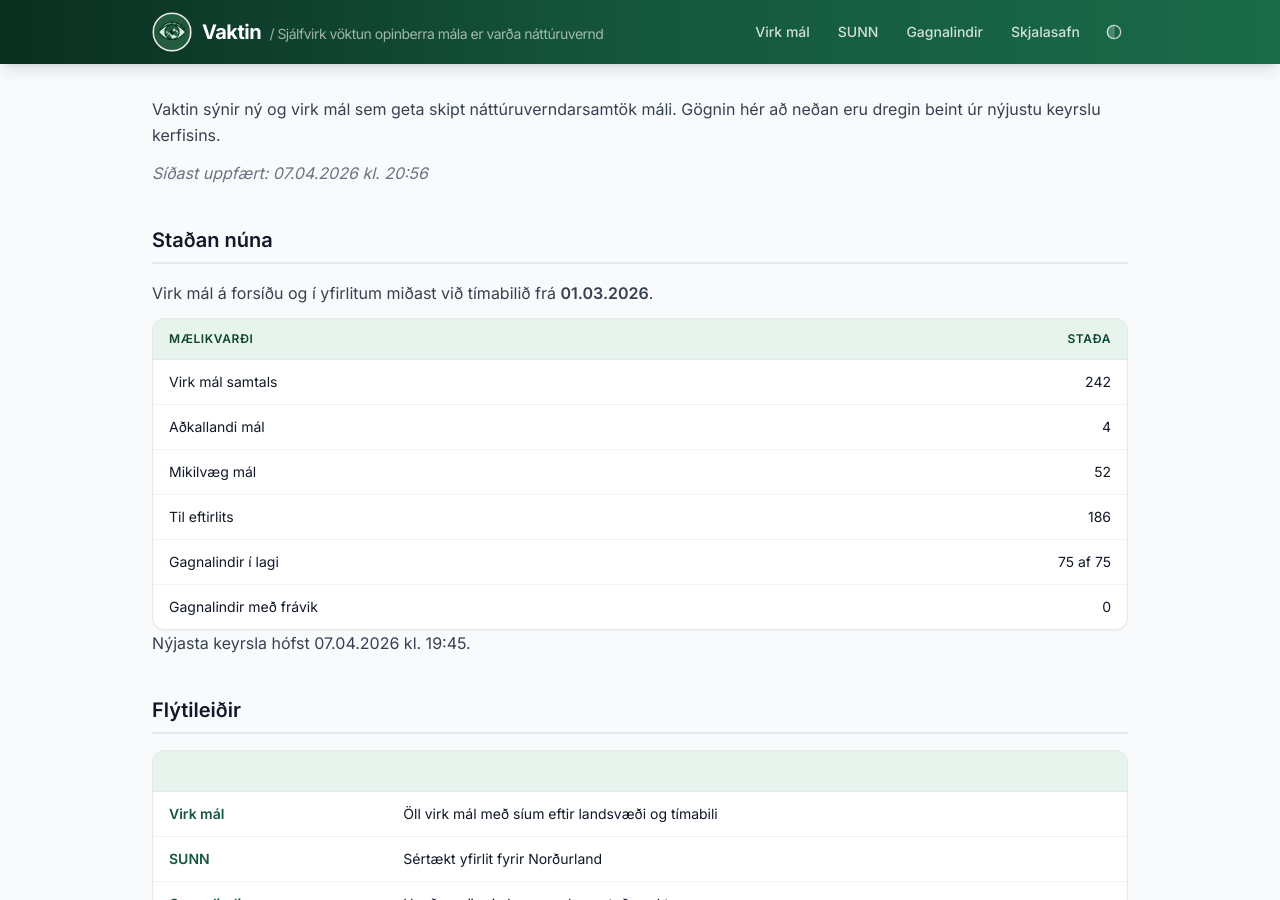
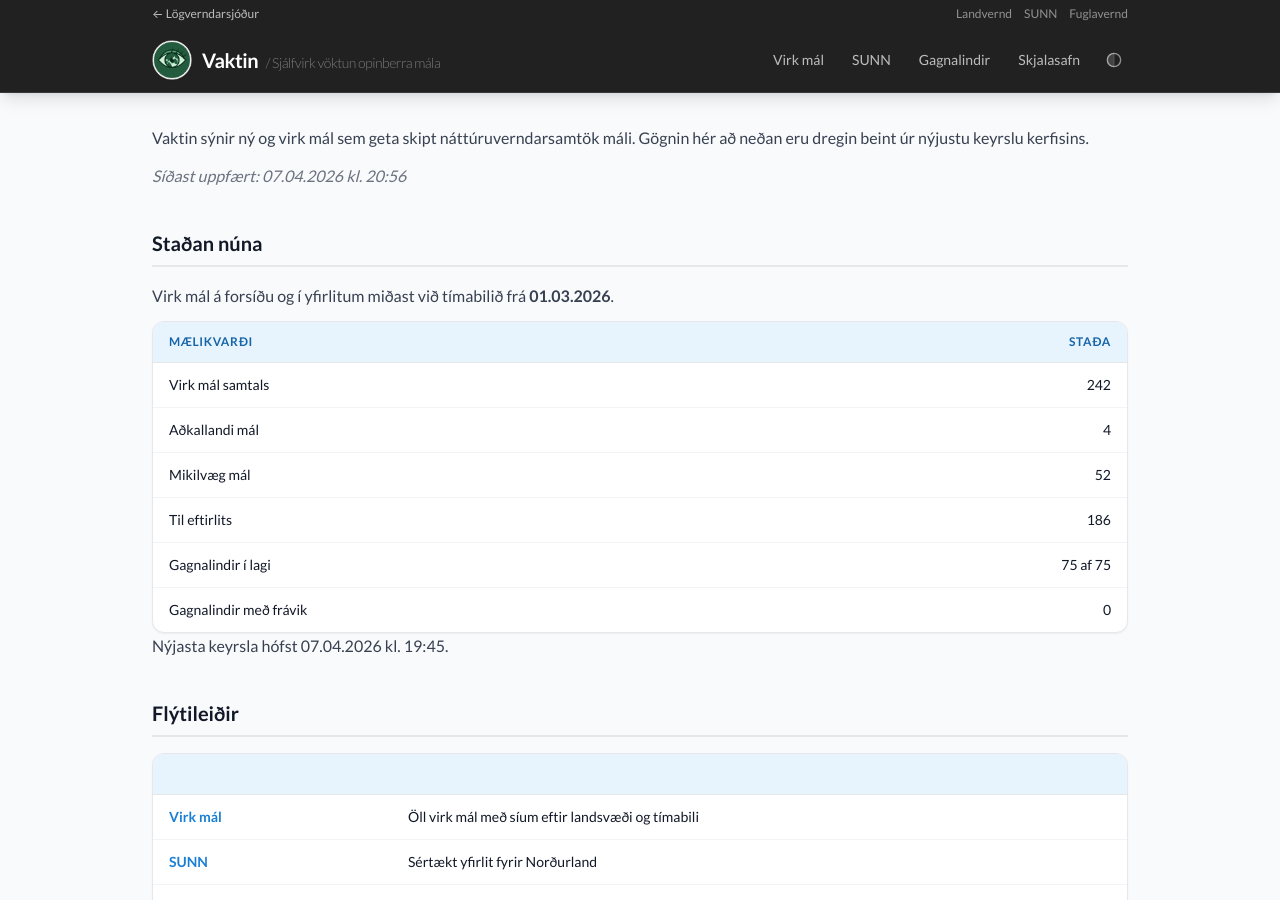
Before and after one commit to sunnuhvoll/vaktin, a Jekyll site: the page built from index.md, in a window 1280 px wide and 900 px high. Built offline with Jekyll 4.4.1, drawn with Linux system fonts in a browser that asks for light colours; nearby versions of some CDN libraries.

Commit message:
update colors

```diff
--- a/_layouts/default.html
+++ b/_layouts/default.html
@@ -36,7 +36,7 @@
   </script>
   <link rel="preconnect" href="https://fonts.googleapis.com">
   <link rel="preconnect" href="https://fonts.gstatic.com" crossorigin>
-  <link href="https://fonts.googleapis.com/css2?family=Inter:wght@400;500;600;700&display=swap" rel="stylesheet">
+  <link href="https://fonts.googleapis.com/css2?family=Lato:wght@300;400;700&display=swap" rel="stylesheet">
   <style type="text/tailwindcss">
     /* Base layer overrides for markdown-generated content */
     @layer base {
@@ -69,22 +69,34 @@
 </head>
 <body class="bg-gray-50 text-gray-900 dark:bg-gray-950 dark:text-gray-100 leading-relaxed">
 
+  <!-- ── Top bar — Lögverndarsjóður ── -->
+  <div class="bg-brand-900 text-white/70 text-xs py-1.5">
+    <div class="max-w-5xl mx-auto px-4 sm:px-6 flex items-center justify-between">
+      <a href="https://www.logverndarsjodur.org" class="hover:text-white transition-colors no-underline text-white/70">← Lögverndarsjóður</a>
+      <div class="flex gap-3">
+        <a href="https://landvernd.is" class="hover:text-white transition-colors no-underline text-white/50">Landvernd</a>
+        <a href="https://sunn.is" class="hover:text-white transition-colors no-underline text-white/50">SUNN</a>
+        <a href="https://fuglavernd.is" class="hover:text-white transition-colors no-underline text-white/50">Fuglavernd</a>
+      </div>
+    </div>
+  </div>
+
   <!-- ── Header ── -->
-  <header class="sticky top-0 z-50 bg-gradient-to-r from-brand-800 via-brand-600 to-brand-500 dark:from-brand-900 dark:via-brand-800 dark:to-brand-700 shadow-lg">
+  <header class="sticky top-0 z-50 bg-brand-900 shadow-lg border-b border-white/10">
     <div class="max-w-5xl mx-auto px-4 sm:px-6 py-3 flex items-center justify-between flex-wrap gap-2">
       <a href="{{ '/' | relative_url }}" class="flex items-center gap-2.5 text-white no-underline hover:opacity-90 transition-opacity">
         <img src="{{ '/assets/logo-512.png' | relative_url }}" alt="" class="h-10 drop-shadow-sm">
         <h1 class="text-lg sm:text-xl font-bold tracking-tight m-0 text-white border-none">
           Vaktin
-          <span class="hidden sm:inline text-white/60 font-normal text-sm ml-1">/ Sjálfvirk vöktun opinberra mála er varða náttúruvernd</span>
+          <span class="hidden sm:inline text-white/40 font-light text-sm ml-1">/ Sjálfvirk vöktun opinberra mála</span>
         </h1>
       </a>
       <nav class="flex gap-1 overflow-x-auto">
-        <a href="{{ '/reports/' | relative_url }}" class="px-3 py-1.5 text-sm font-medium text-white/80 hover:text-white hover:bg-white/10 rounded-lg transition-all">Virk mál</a>
-        <a href="{{ '/sunn/' | relative_url }}" class="px-3 py-1.5 text-sm font-medium text-white/80 hover:text-white hover:bg-white/10 rounded-lg transition-all">SUNN</a>
-        <a href="{{ '/sources' | relative_url }}" class="px-3 py-1.5 text-sm font-medium text-white/80 hover:text-white hover:bg-white/10 rounded-lg transition-all">Gagnalindir</a>
-        <a href="{{ '/reports/archive/' | relative_url }}" class="px-3 py-1.5 text-sm font-medium text-white/80 hover:text-white hover:bg-white/10 rounded-lg transition-all">Skjalasafn</a>
-        <button id="theme-toggle" class="ml-1 p-1.5 text-white/70 hover:text-white hover:bg-white/10 rounded-lg transition-all cursor-pointer" aria-label="Skipta um þema" title="Ljóst / dökkt / sjálfvirkt">
+        <a href="{{ '/reports/' | relative_url }}" class="px-3 py-1.5 text-sm font-medium text-white/70 hover:text-white hover:bg-white/10 rounded-lg transition-all">Virk mál</a>
+        <a href="{{ '/sunn/' | relative_url }}" class="px-3 py-1.5 text-sm font-medium text-white/70 hover:text-white hover:bg-white/10 rounded-lg transition-all">SUNN</a>
+        <a href="{{ '/sources' | relative_url }}" class="px-3 py-1.5 text-sm font-medium text-white/70 hover:text-white hover:bg-white/10 rounded-lg transition-all">Gagnalindir</a>
+        <a href="{{ '/reports/archive/' | relative_url }}" class="px-3 py-1.5 text-sm font-medium text-white/70 hover:text-white hover:bg-white/10 rounded-lg transition-all">Skjalasafn</a>
+        <button id="theme-toggle" class="ml-1 p-1.5 text-white/50 hover:text-white hover:bg-white/10 rounded-lg transition-all cursor-pointer" aria-label="Skipta um þema" title="Ljóst / dökkt / sjálfvirkt">
           <svg id="icon-sun" class="w-4 h-4 hidden" fill="none" stroke="currentColor" stroke-width="2" viewBox="0 0 24 24"><circle cx="12" cy="12" r="5"/><path d="M12 1v2m0 18v2M4.22 4.22l1.42 1.42m12.72 12.72l1.42 1.42M1 12h2m18 0h2M4.22 19.78l1.42-1.42M18.36 5.64l1.42-1.42"/></svg>
           <svg id="icon-moon" class="w-4 h-4 hidden" fill="none" stroke="currentColor" stroke-width="2" viewBox="0 0 24 24"><path d="M21 12.79A9 9 0 1111.21 3 7 7 0 0021 12.79z"/></svg>
           <svg id="icon-auto" class="w-4 h-4 hidden" fill="none" stroke="currentColor" stroke-width="2" viewBox="0 0 24 24"><circle cx="12" cy="12" r="10"/><path d="M12 2a10 10 0 000 20V2z" fill="currentColor" opacity="0.3"/></svg>
@@ -250,11 +262,11 @@
 
     function makeBtn(group, type, id, text, count) {
       var btn = document.createElement('button');
-      btn.className = 'filter-btn px-3 py-1.5 border border-gray-200 dark:border-gray-600 bg-gray-50 dark:bg-gray-800 rounded-full cursor-pointer text-xs font-medium text-gray-600 dark:text-gray-300 hover:border-brand-500 hover:text-brand-600 dark:hover:text-brand-400 hover:bg-brand-50 dark:hover:bg-brand-900/30 hover:-translate-y-px hover:shadow-sm transition-all duration-200 whitespace-nowrap';
+      btn.className = 'filter-btn px-3 py-1.5 border border-gray-300 dark:border-gray-500 bg-white dark:bg-gray-700 rounded-full cursor-pointer text-sm font-semibold text-gray-800 dark:text-gray-100 hover:border-brand-400 hover:text-brand-600 dark:hover:text-brand-300 hover:bg-brand-50 dark:hover:bg-brand-800/50 hover:-translate-y-px hover:shadow-sm transition-all duration-200 whitespace-nowrap';
       btn.dataset.filterType = type;
       btn.dataset.filterValue = id;
       btn.dataset.label = text;
-      btn.innerHTML = text + (count != null ? ' <span class="btn-count text-[0.65rem] opacity-60 ml-0.5">(' + count + ')</span>' : '');
+      btn.innerHTML = text + (count != null ? ' <span class="btn-count text-xs opacity-80 ml-0.5">(' + count + ')</span>' : '');
       btn.addEventListener('click', function(e) {
         if (type === 'region') state.region = id;
         if (type === 'time') state.time = id;
@@ -405,7 +417,7 @@
         if (countSpan) {
           countSpan.textContent = '(' + count + ')';
         } else {
-          b.innerHTML = b.dataset.label + ' <span class="btn-count text-[0.65rem] opacity-60 ml-0.5">(' + count + ')</span>';
+          b.innerHTML = b.dataset.label + ' <span class="btn-count text-xs opacity-80 ml-0.5">(' + count + ')</span>';
         }
       });
 
```
Also changed, not shown: other parts of _layouts/default.html (+11 -11 lines), 9 other files.
